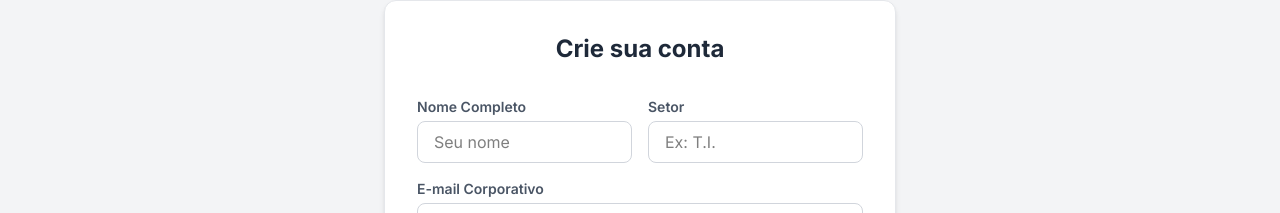
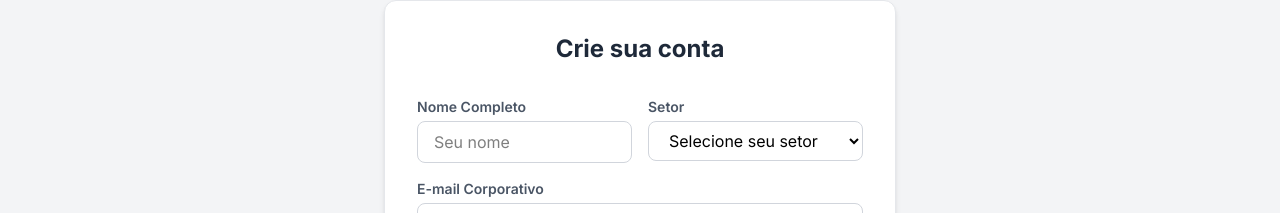
Before and after one commit to Vexwe/ERP, a React app: page /register in a window 1280 px wide. Shown: the part 130-343 px from the top of the page. Built offline with nearby package versions, Linux system fonts and the light colour scheme; the HTML template or start-up script is replaced by a standard one; a web font is replaced by a local one.

Commit message:
:sparkles:feat

```diff
--- a/src/pages/Support/Register.jsx
+++ b/src/pages/Support/Register.jsx
@@ -60,12 +60,17 @@ export default function Register() {
                                 <label htmlFor="sector" className="text-sm font-semibold text-gray-600 mb-1">
                                     Setor
                                 </label>
-                                <input
+                                <select
                                     id="sector" name="sector" type="text" required
                                     onChange={handleChange}
                                     placeholder="Ex: T.I."
                                     className="w-full border border-gray-300 rounded-lg px-4 py-2 focus:outline-none focus:ring-2 focus:ring-blue-900 focus:border-transparent transition"
-                                />
+                                >
+                                    <option value="">Selecione seu setor</option>
+                                    <option value="TI">T.I.</option>
+                                    <option value="RH">RH</option>
+                                    <option value="Financeiro">Financeiro</option>
+                                </select>
                             </div>
                         </div>
 
```
